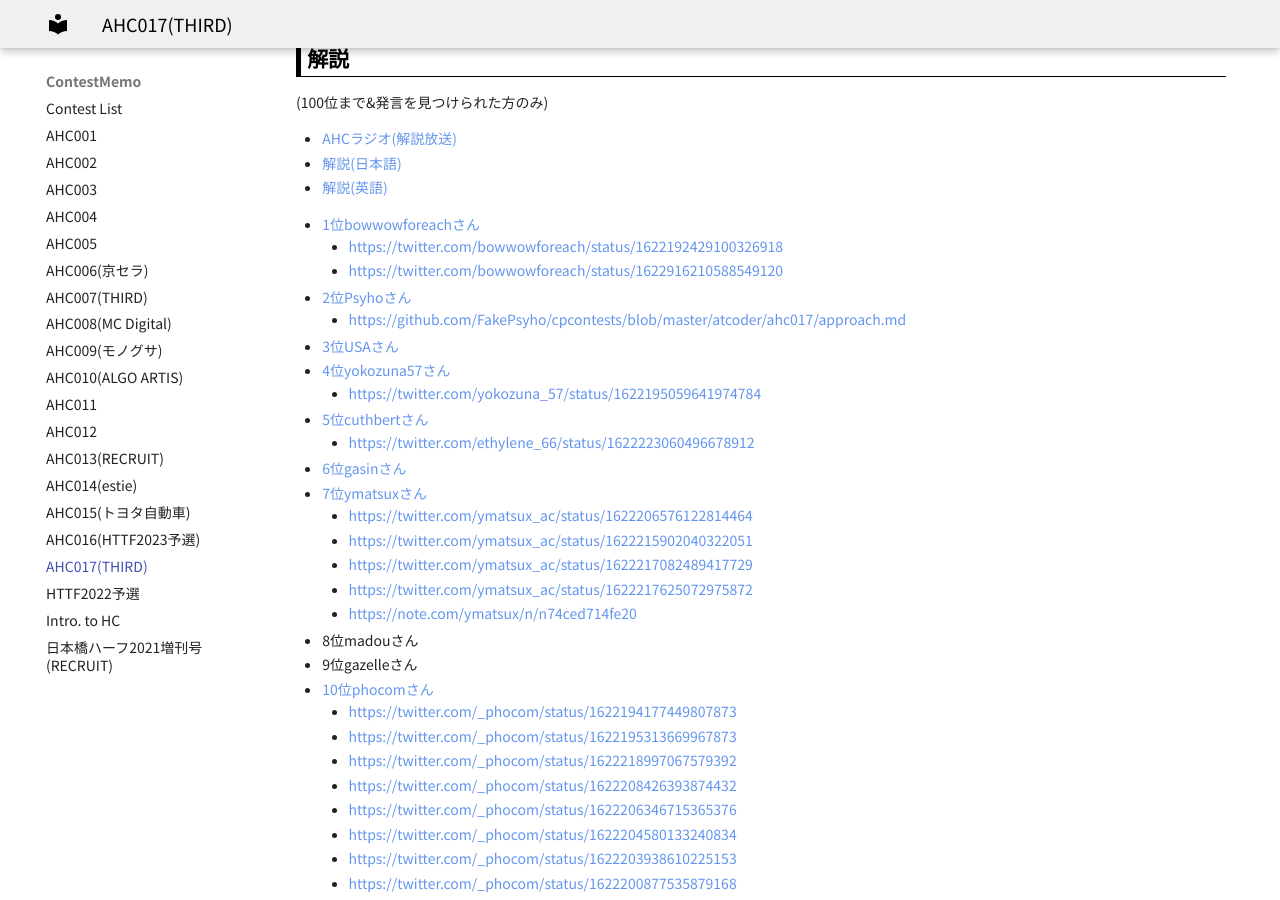
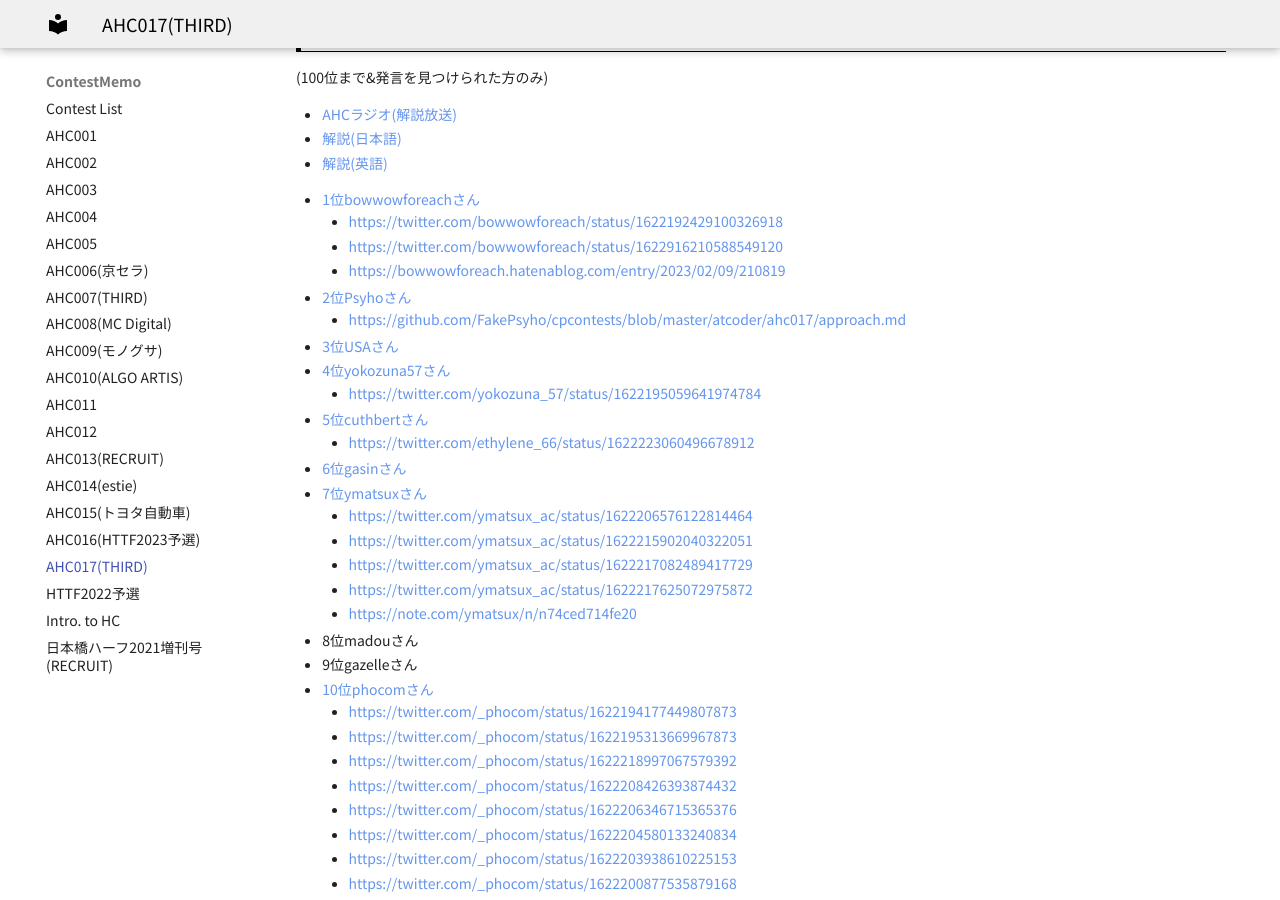
Before and after one commit to jetbead/AtCoderHeuristicContestMemo, an MkDocs documentation site: the page built from docs/ContestMemo/ahc017.md, in a window 1280 px wide and 900 px high, scrolled down 4769 px. Built offline with MkDocs 1.6.1 and Material for MkDocs 9.7.7, drawn with Linux system fonts in a browser that asks for light colours; some web fonts are replaced; some of the changed lines change nothing that is shown.

Commit message:
modify ahc017

```diff
--- a/docs/ContestMemo/ahc017.md
+++ b/docs/ContestMemo/ahc017.md
@@ -44,7 +44,6 @@
 - 厳密スコア計算
   - 2日分について、辺を追加/削除した場合のグラフで、N頂点についてAll-Pair Shortest Path(APSP)を求める
   - 厳密に計算できるが、計算がかなり重い
-- 頂点を間引く(?)
 - 開始頂点を間引く
   - 何点か代表点(4〜11点ぐらいや、周上 or できるだけ離れた数十点とかが多そう?)を選んで、そこから他の頂点への最短距離・不満度を求めて、それをスコアの近似値として使う
     - 近くの頂点は、だいたい似たような感じになりやすいため、離れた頂点を選んだほうがよさそう
@@ -209,6 +208,7 @@
 - [1位bowwowforeachさん](https://twitter.com/bowwowforeach/status/1622189791961051139)
   - https://twitter.com/bowwowforeach/status/1622192429100326918
   - https://twitter.com/bowwowforeach/status/1622916210588549120
+  - https://bowwowforeach.hatenablog.com/entry/2023/02/09/210819
 - [2位Psyhoさん](https://twitter.com/FakePsyho/status/1622239472317349894)
   - https://github.com/FakePsyho/cpcontests/blob/master/atcoder/ahc017/approach.md
 - [3位USAさん](https://atcoder.jp/contests/ahc017/editorial/5690)
```
